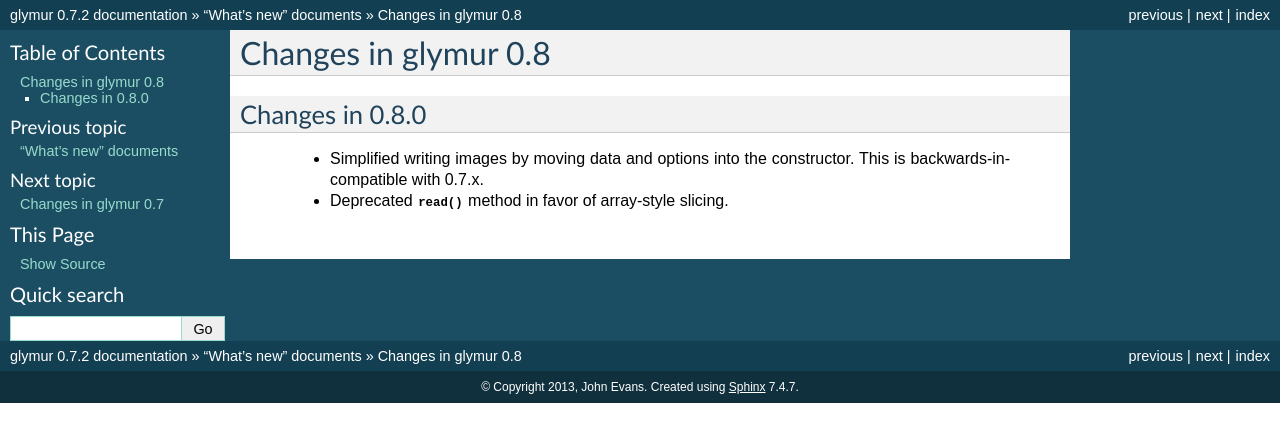
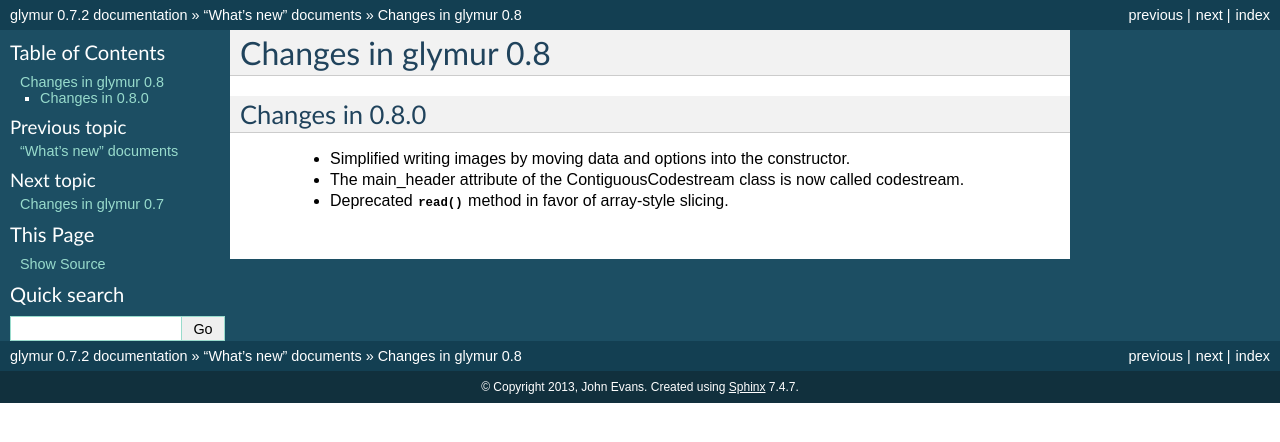
Before and after one commit to quintusdias/glymur, a Sphinx documentation site: the page built from docs/source/whatsnew/0.8.rst, in a window 1280 px wide. Shown: the top 442 px of the page. Built offline with Sphinx 7.4.7, drawn with Linux system fonts in a browser that asks for light colours.

Commit message:
documented rename of ContiguousCodestream attribute codesream.

```diff
--- a/docs/source/whatsnew/0.8.rst
+++ b/docs/source/whatsnew/0.8.rst
@@ -6,5 +6,7 @@
 =================
 
     * Simplified writing images by moving data and options into the
-      constructor.  This is backwards-incompatible with 0.7.x.
+      constructor.
+    * The main_header attribute of the ContiguousCodestream class is now called
+      codestream.
     * Deprecated :py:meth:`read` method in favor of array-style slicing.
```
